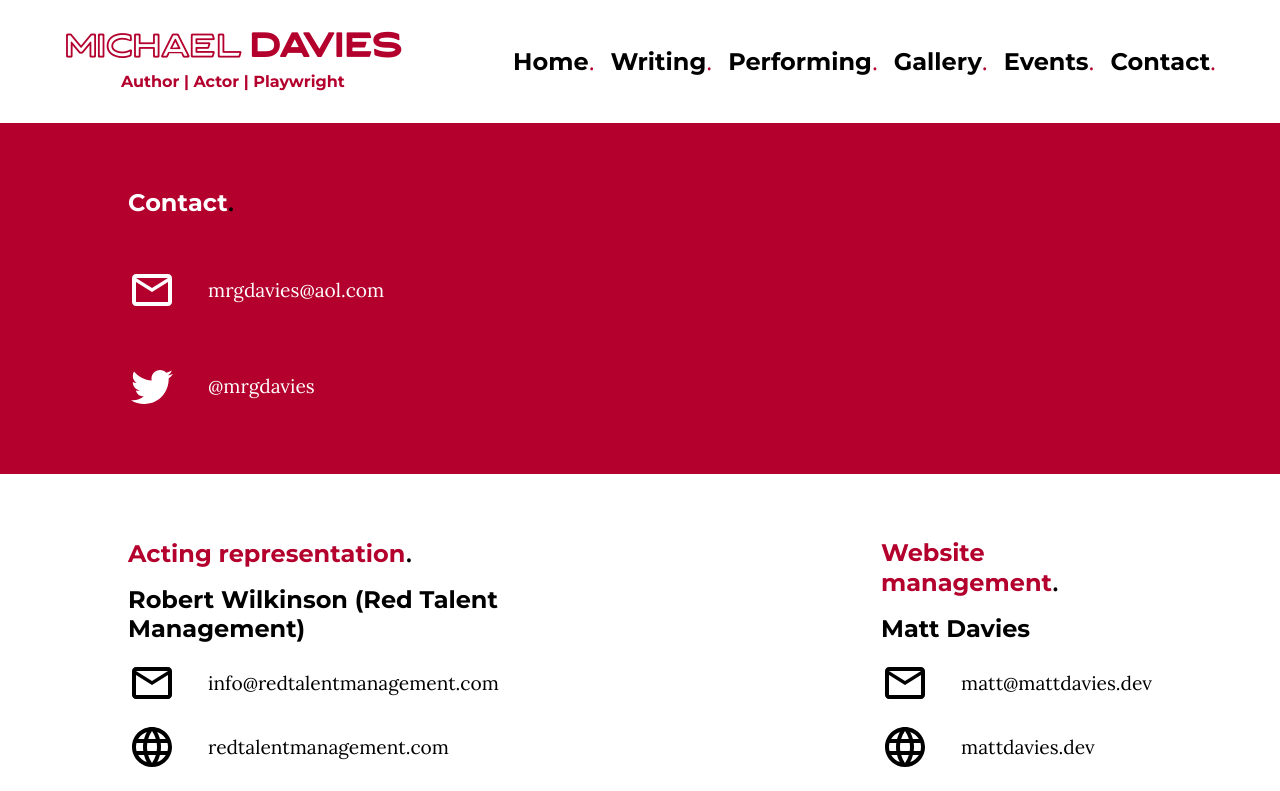
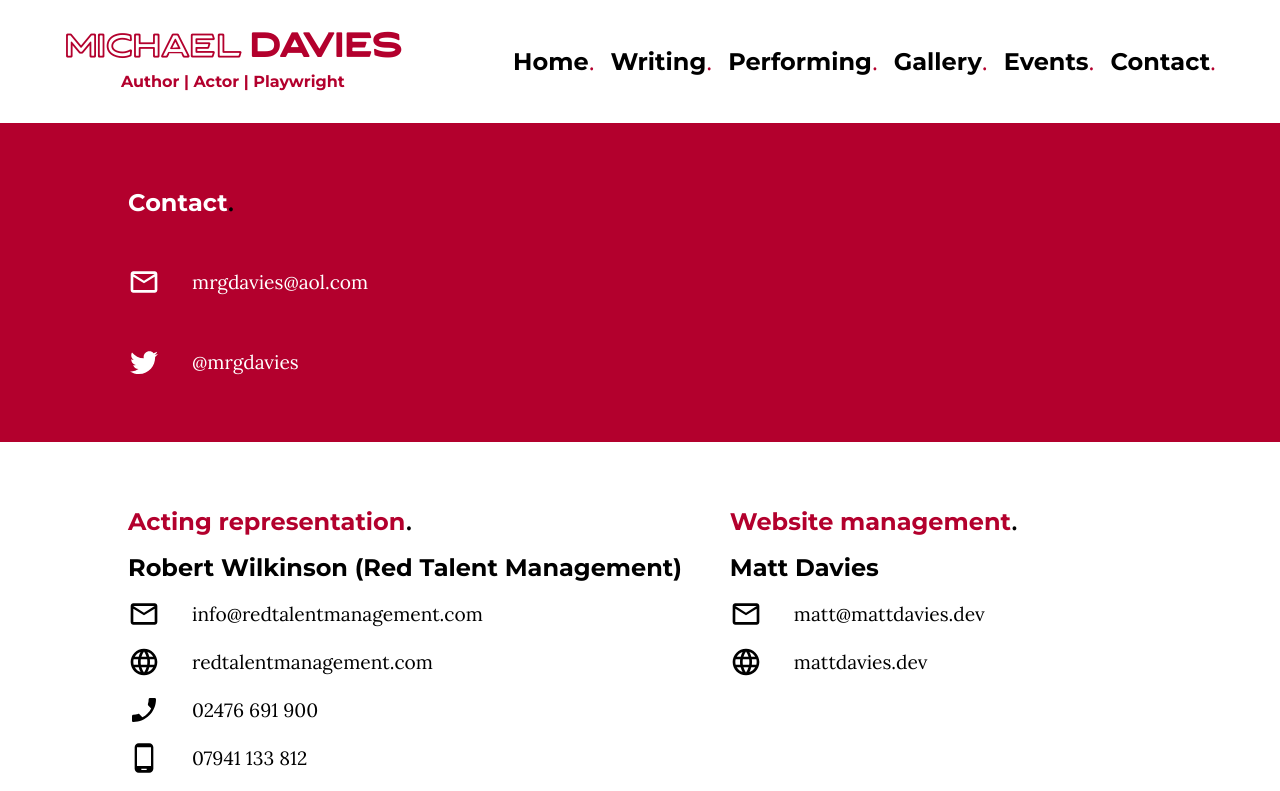
Before and after one commit to DevMattDavies/mrgdavies-website-revised, a Next.js app: page /contact in a window 1280 px wide. Shown: the top 791 px of the page. Built offline with nearby package versions, Linux system fonts and the light colour scheme.

Commit message:
Reduce gap in contact section

```diff
--- a/src/components/ContactPage/ContactPage.tsx
+++ b/src/components/ContactPage/ContactPage.tsx
@@ -29,7 +29,7 @@ export const ContactPage = (): JSX.Element => {
           </Subtitle>
           <TextContentContainer style={{ gap: "3rem" }}>
             <ContactContainer>
-              <MailOutlineIcon style={{ fontSize: "3rem", color: "white" }} />
+              <MailOutlineIcon style={{ fontSize: "2rem", color: "white" }} />
               <ContactLink
                 href="mailto: mrgdavies@aol.com"
                 color={"var(--white)"}
@@ -38,7 +38,7 @@ export const ContactPage = (): JSX.Element => {
               </ContactLink>
             </ContactContainer>
             <ContactContainer>
-              <TwitterIcon style={{ fontSize: "3rem", color: "white" }} />
+              <TwitterIcon style={{ fontSize: "2rem", color: "white" }} />
               <ContactLink
                 href="https://twitter.com/mrgdavies"
                 target="_blank"
@@ -51,7 +51,7 @@ export const ContactPage = (): JSX.Element => {
         </ContentContainer>
       </ContainerBackground>
       <ContainerBackground>
-        <ContentContainer style={{ gap: "15rem" }}>
+        <ContentContainer style={{ gap: "3rem" }}>
           <LowerContactContainer>
             <Subtitle color={"var(--red)"}>
               Acting representation
@@ -62,7 +62,7 @@ export const ContactPage = (): JSX.Element => {
             </Subtitle>
             <ContactContainer>
               <MailOutlineIcon
-                style={{ fontSize: "3rem", color: "var(--black)" }}
+                style={{ fontSize: "2rem", color: "var(--black)" }}
               />
               <ContactLink
                 href="mailto: info@redtalentmanagement.com"
@@ -73,7 +73,7 @@ export const ContactPage = (): JSX.Element => {
             </ContactContainer>
             <ContactContainer>
               <LanguageIcon
-                style={{ fontSize: "3rem", color: "var(--black)" }}
+                style={{ fontSize: "2rem", color: "var(--black)" }}
               />
               <ContactLink
                 href="https://www.redtalentmanagement.com/"
@@ -84,7 +84,7 @@ export const ContactPage = (): JSX.Element => {
             </ContactContainer>
             <ContactContainer>
               <PhoneEnabledIcon
-                style={{ fontSize: "3rem", color: "var(--black)" }}
+                style={{ fontSize: "2rem", color: "var(--black)" }}
               />
               <ContactNonLink color={"var(--black)"}>
                 02476 691 900
@@ -92,7 +92,7 @@ export const ContactPage = (): JSX.Element => {
             </ContactContainer>
             <ContactContainer>
               <PhoneAndroidIcon
-                style={{ fontSize: "3rem", color: "var(--black)" }}
+                style={{ fontSize: "2rem", color: "var(--black)" }}
               />
               <ContactNonLink color={"var(--black)"}>
                 07941 133 812
@@ -107,7 +107,7 @@ export const ContactPage = (): JSX.Element => {
             <Subtitle color={"var(--black)"}>Matt Davies</Subtitle>
             <ContactContainer>
               <MailOutlineIcon
-                style={{ fontSize: "3rem", color: "var(--black)" }}
+                style={{ fontSize: "2rem", color: "var(--black)" }}
               />
               <ContactLink
                 href="mailto: matt@matt.davies.dev"
@@ -118,7 +118,7 @@ export const ContactPage = (): JSX.Element => {
             </ContactContainer>
             <ContactContainer>
               <LanguageIcon
-                style={{ fontSize: "3rem", color: "var(--black)" }}
+                style={{ fontSize: "2rem", color: "var(--black)" }}
               />
               <ContactLink
                 href="https://mattdavies.dev/"
--- a/src/styles/Footer/Footer.styles.ts
+++ b/src/styles/Footer/Footer.styles.ts
@@ -24,7 +24,7 @@ export const InnerContainer = styled.div`
   max-width: var(--max-page-width);
   display: flex;
   flex-direction: column;
-  justify-content: space-between;
+  justify-content: space-around;
   padding: 2rem 1rem;
   height: 100%;
   gap: 1rem;
```
